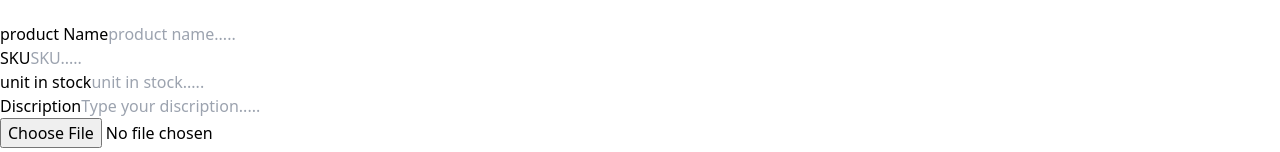
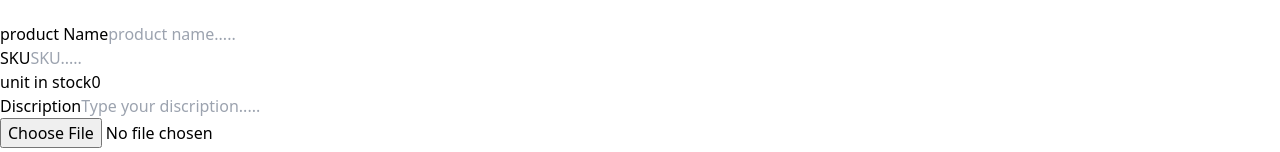
Before and after one commit to mohamedrafik-lgtm/E-commirce, a React (Vite) app: page /Admin in a window 1280 px wide. Shown: the part 4034-4186 px from the top of the page. Built offline with nearby package versions, Linux system fonts and the light colour scheme.

Commit message:
handel change value in add produck

```diff
--- a/src/components/AddProduct.tsx
+++ b/src/components/AddProduct.tsx
@@ -1,7 +1,22 @@
+import { ChangeEvent, useState } from "react"
+import { IProductInformations } from "../interface"
 import InputComponent from "./ui/InputComponent"
 
 export const ProductInformation = () => {
-
+     const [ProductInformation,setProductInformation] = useState<IProductInformations>({
+        productName:'',
+        Discription:'',
+        SKU: '',
+        unitInStock:0
+     })
+     console.log(ProductInformation)
+     const handelChange = (event:ChangeEvent<HTMLInputElement>) =>{
+        const {value,name} = event.target
+        setProductInformation({
+            ...ProductInformation,
+            [name]:value
+        })
+     }
     return (
         <div className="border rounded-md shadow-md">
             <div className="flex p-5 border-b  content-center">
@@ -11,22 +26,22 @@ export const ProductInformation = () => {
             <div className="p-5 space-y-6">
                <div className="flex flex-col space-y-2 ">
                   <label htmlFor="product-name">product Name</label>
-                  <InputComponent className="border rounded-md   w-full p-2 h-11  transition focus:shadow-xl focus:outline-double focus:outline-none " placeholder="product name....." type="text" id="product-name" name="product-name"/>
+                  <InputComponent value={ProductInformation.productName} onChange={handelChange} className="border rounded-md   w-full p-2 h-11  transition focus:shadow-xl focus:outline-double focus:outline-none " placeholder="product name....." type="text" id="productName" name="productName"/>
                </div>
                <div className="grid grid-cols-2 gap-8">
                <div className="flex flex-col space-y-2">
                   <label htmlFor="SKU">SKU</label>
-                  <InputComponent className="border rounded-md   h-11 p-2 transition focus:shadow-xl focus:outline-double focus:outline-none" placeholder="SKU....." type="text" id="SKU" name="SKU"/>
+                  <InputComponent value={ProductInformation.SKU} onChange={handelChange} className="border rounded-md   h-11 p-2 transition focus:shadow-xl focus:outline-double focus:outline-none" placeholder="SKU....." type="text" id="SKU" name="SKU"/>
                </div>
                <div className="flex flex-col space-y-2 ">
                   <label htmlFor="unit-in-stock">unit in stock</label>
-                  <InputComponent className="border rounded-md  h-11 p-2 transition focus:shadow-xl focus:outline-double focus:outline-none" placeholder="unit in stock....." type="number" id="unit-in-stock" name="unit-in-stock"/>
+                  <InputComponent value={ProductInformation.unitInStock} onChange={handelChange} className="border rounded-md  h-11 p-2 transition focus:shadow-xl focus:outline-double focus:outline-none" placeholder="unit in stock....." type="number" id="unitInStock" name="unitInStock"/>
                </div>
                </div>
 
                <div className="space-y-2 mb-5">
                <label htmlFor="discription">Discription</label>
-               <InputComponent className=" border rounded-md  w-full h-11 p-2 transition focus:shadow-xl focus:outline-double focus:outline-none" placeholder="Type your discription....." type="text" id="unit-in-stock" name="unit-in-stock"/>
+               <InputComponent value={ProductInformation.Discription} onChange={handelChange} className=" border rounded-md  w-full h-11 p-2 transition focus:shadow-xl focus:outline-double focus:outline-none" placeholder="Type your discription....." type="text" id="Discription" name="Discription"/>
                </div>
             </div>
         </div>
--- a/src/components/Pricing.tsx
+++ b/src/components/Pricing.tsx
@@ -1,10 +1,23 @@
 import InputComponent from "./ui/InputComponent"
 import { Switch } from '@headlessui/react'
 import clsx from 'clsx'
-import { Fragment, useState } from 'react'
+import { ChangeEvent, Fragment, useState } from 'react'
 
 export const Pricing = () => {
-
+    const [price, setPrice] = useState({
+        priceValue:'',
+        discount:'',
+        endDate: '',
+    })
+    console.log(price)
+    // handlers
+    const handlerPriceChange = (event:ChangeEvent<HTMLInputElement>) => {
+       const {value,name} = event.target
+       setPrice({
+        ...price,
+         [name]: value
+       })
+    }
     const [enabled, setEnabled] = useState<boolean>(false)
 
     function getTodayDate(): { day: number, month: number, year: number } {
@@ -32,7 +45,7 @@ export const Pricing = () => {
             <div className="p-5 space-y-3">
                <div className="flex flex-col space-y-2 ">
                   <label htmlFor="price">price</label>
-                  <InputComponent className="border rounded-md w-full p-2 h-11  transition focus:shadow-xl focus:outline-double focus:outline-none " placeholder="0.00" type="text" id="price" name="price"/>
+                  <InputComponent value={price.priceValue} onChange={handlerPriceChange} className="border rounded-md w-full p-2 h-11  transition focus:shadow-xl focus:outline-double focus:outline-none " placeholder="0.00" type="text" id="priceValue" name="priceValue"/>
                </div>
                <div className="flex place-content-between">
                    <p>discount?</p>
@@ -53,11 +66,11 @@ export const Pricing = () => {
                {enabled ? <div className="flex flex-col space-y-6">
                 <div>
                 <label htmlFor="discount">value</label>
-                <InputComponent className="border rounded-md w-full p-2 h-11  transition focus:shadow-xl focus:outline-double focus:outline-none " placeholder="0.00" type="number" id="discount" name="discount"/>
+                <InputComponent value={price.discount} onChange={handlerPriceChange} className="border rounded-md w-full p-2 h-11  transition focus:shadow-xl focus:outline-double focus:outline-none " placeholder="0.00" type="number" id="discount" name="discount"/>
                 </div>
                  <div className="flex items-center place-content-between">
                     <label htmlFor="end-date">end date</label>
-                    <InputComponent className="border rounded-md p-2 transition focus:shadow-xl focus:outline-double focus:outline-none" type="date" min={`${todayDate.year}-${todayDate.month}-${todayDate.day}`.toString()} name="end-date" id="end-date" />
+                    <InputComponent value={price.endDate} onChange={handlerPriceChange} className="border rounded-md p-2 transition focus:shadow-xl focus:outline-double focus:outline-none" type="date"  min={`${todayDate.year}-${todayDate.month}-${todayDate.day}`.toString()} name="end-date" id="end-date" />
                  </div>
                </div>:null}
             </div>
```
Also changed, not shown: src/interface/index.ts (+7 -0 lines).
